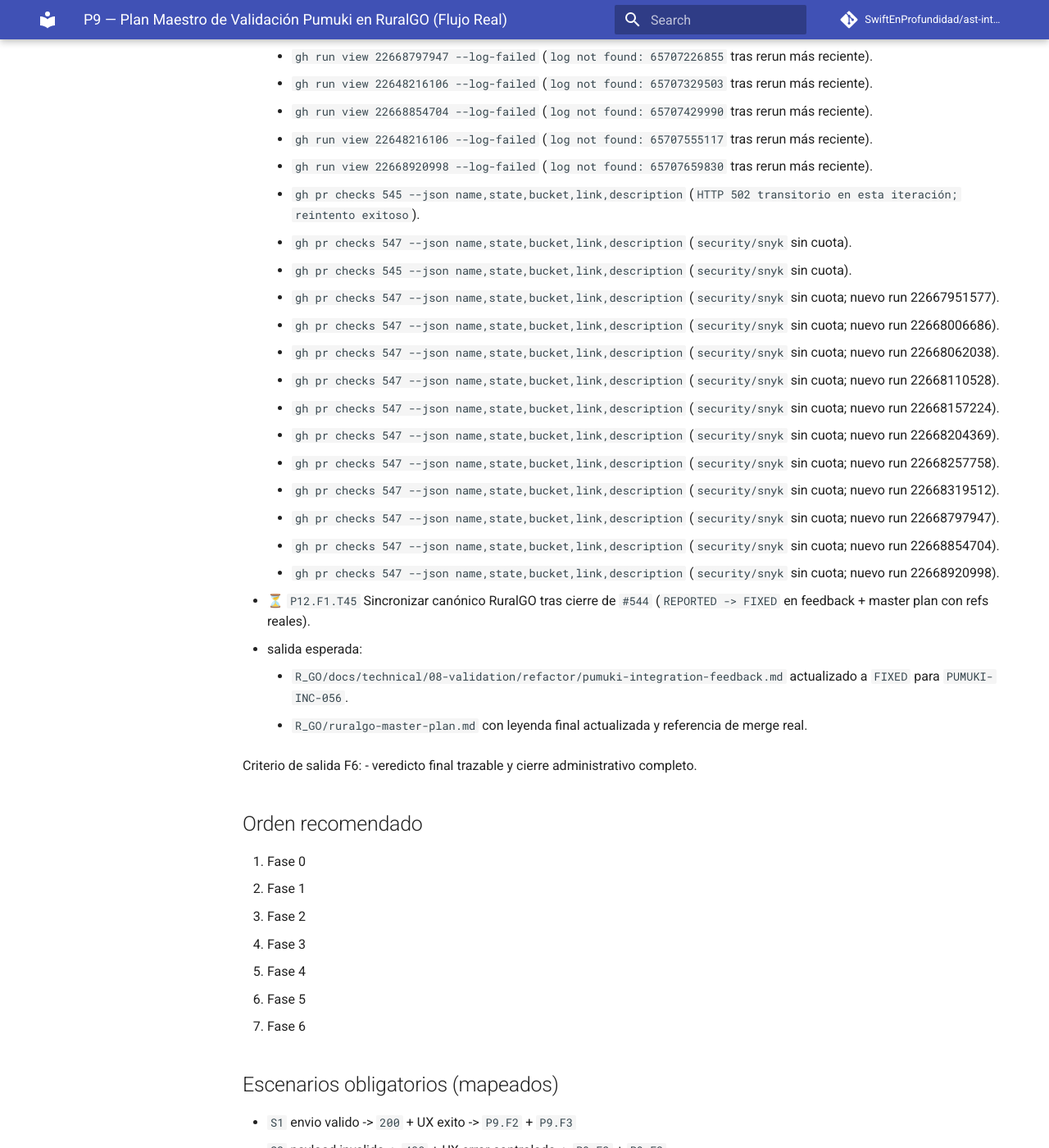
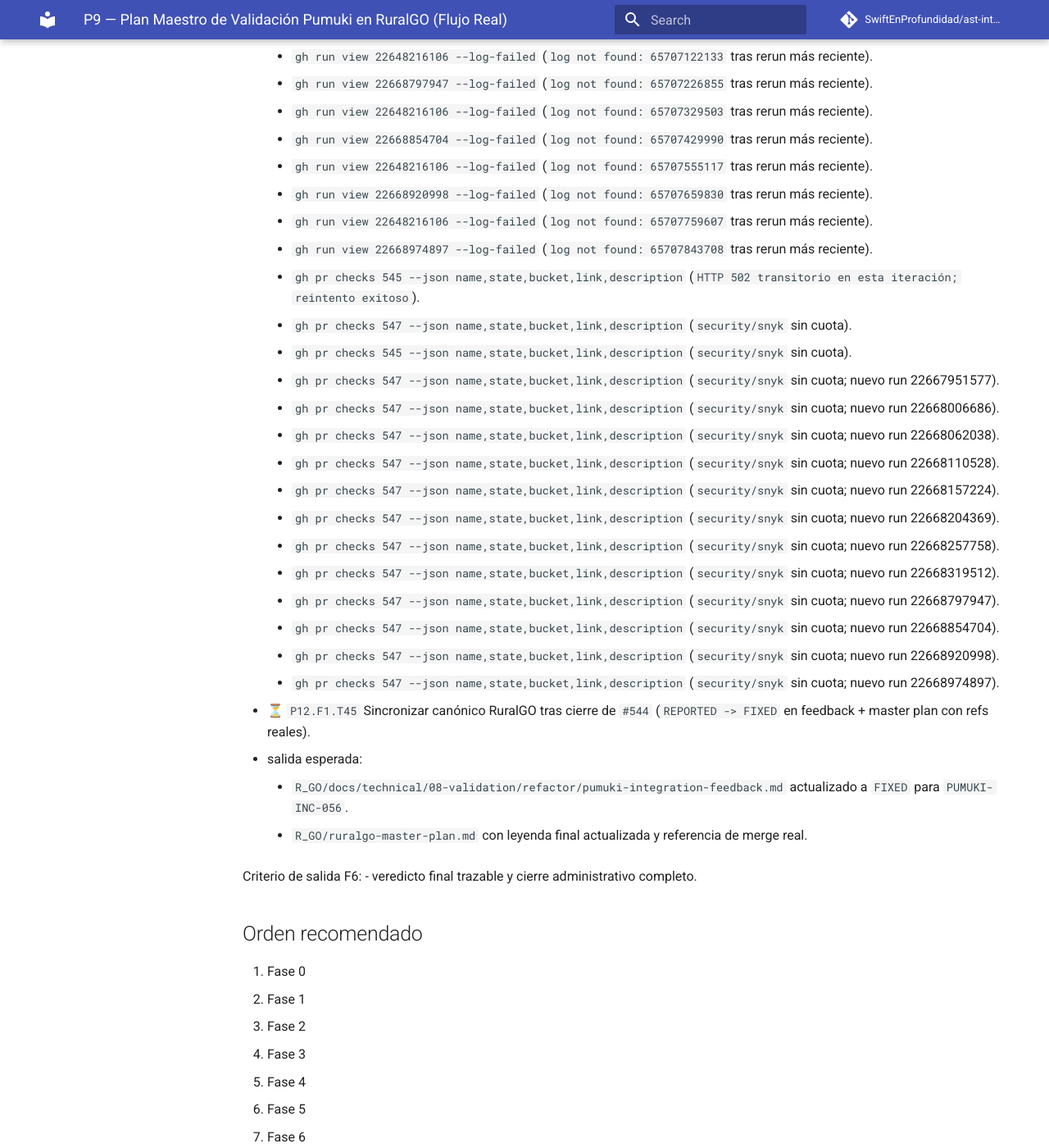
Before and after one commit to SwiftEnProfundidad/ast-intelligence-hooks, an MkDocs documentation site: the page built from docs/seguimiento-completo-validacion-ruralgo-03-03-2026.md, in a window 1280 px wide and 1400 px high, scrolled down 54724 px. Shown: the whole window at 82% size. Built offline with MkDocs 1.6.1 and Material for MkDocs 9.7.7, drawn with Linux system fonts in a browser that asks for light colours; comment, search, counter and statistics services are not loaded; some of the changed text lies outside the part shown.

Commit message:
docs(tracking): append T47 heartbeat for latest rerun blocker evidence

```diff
--- a/docs/seguimiento-completo-validacion-ruralgo-03-03-2026.md
+++ b/docs/seguimiento-completo-validacion-ruralgo-03-03-2026.md
@@ -1392,6 +1392,7 @@ Criterio de salida F5:
       - `https://github.com/SwiftEnProfundidad/ast-intelligence-hooks/issues/546#issuecomment-3997170015`
       - `https://github.com/SwiftEnProfundidad/ast-intelligence-hooks/issues/546#issuecomment-3997180722`
       - `https://github.com/SwiftEnProfundidad/ast-intelligence-hooks/issues/546#issuecomment-3997189427`
+      - `https://github.com/SwiftEnProfundidad/ast-intelligence-hooks/issues/546#issuecomment-3997199504`
     - evidencia de bloqueo vigente:
       - `gh run view 22648407847` (`billing lock` en GitHub Actions).
       - `gh run view 22648597740` (`billing lock` persistente tras rerun/retrigger).
@@ -1532,6 +1533,8 @@ Criterio de salida F5:
       - `gh run view 22668854704 --log-failed` (`log not found: 65707429990` tras rerun más reciente).
       - `gh run view 22648216106 --log-failed` (`log not found: 65707555117` tras rerun más reciente).
       - `gh run view 22668920998 --log-failed` (`log not found: 65707659830` tras rerun más reciente).
+      - `gh run view 22648216106 --log-failed` (`log not found: 65707759607` tras rerun más reciente).
+      - `gh run view 22668974897 --log-failed` (`log not found: 65707843708` tras rerun más reciente).
       - `gh pr checks 545 --json name,state,bucket,link,description` (`HTTP 502 transitorio en esta iteración; reintento exitoso`).
       - `gh pr checks 547 --json name,state,bucket,link,description` (`security/snyk` sin cuota).
       - `gh pr checks 545 --json name,state,bucket,link,description` (`security/snyk` sin cuota).
@@ -1546,6 +1549,7 @@ Criterio de salida F5:
       - `gh pr checks 547 --json name,state,bucket,link,description` (`security/snyk` sin cuota; nuevo run 22668797947).
       - `gh pr checks 547 --json name,state,bucket,link,description` (`security/snyk` sin cuota; nuevo run 22668854704).
       - `gh pr checks 547 --json name,state,bucket,link,description` (`security/snyk` sin cuota; nuevo run 22668920998).
+      - `gh pr checks 547 --json name,state,bucket,link,description` (`security/snyk` sin cuota; nuevo run 22668974897).
 
 - ⏳ `P12.F1.T45` Sincronizar canónico RuralGO tras cierre de `#544` (`REPORTED -> FIXED` en feedback + master plan con refs reales).
   - salida esperada:
```
